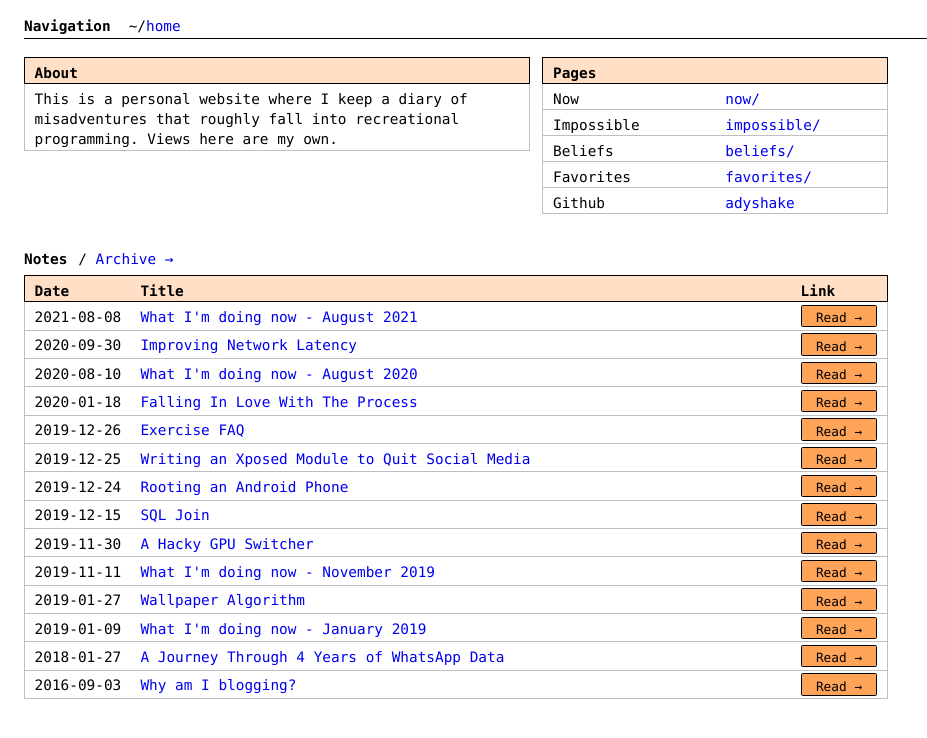
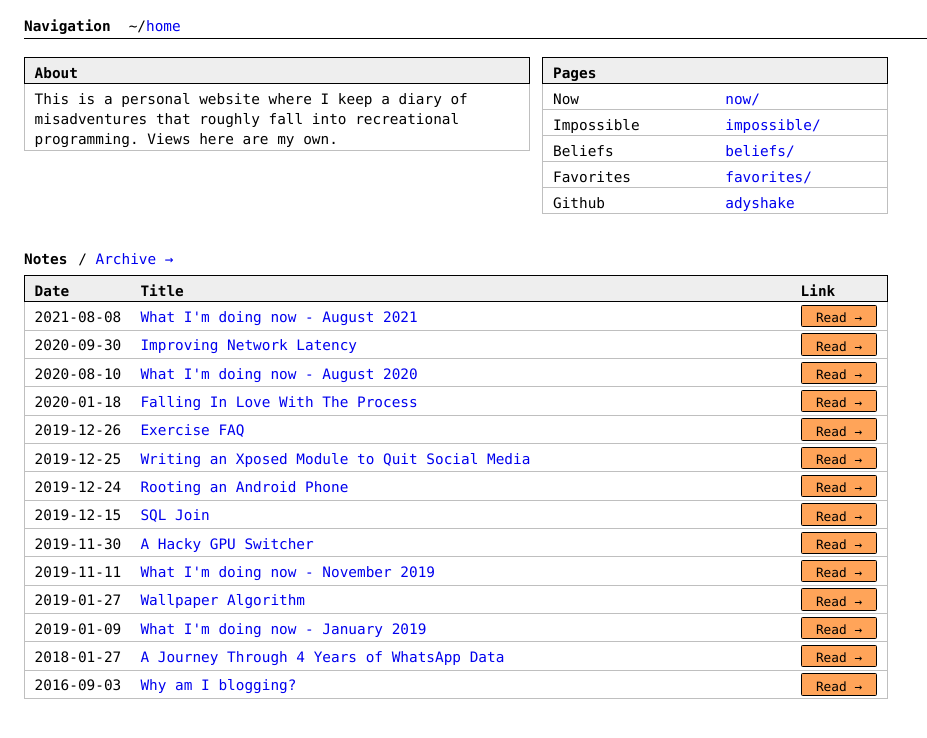
Before and after one commit to adyshake/adyshake.github.io, an Eleventy site: page src/index.njk in a window 1280 px wide. Shown: the whole page, without its empty margins (0-927 px from the left). Built offline with nearby package versions, Linux system fonts and the light colour scheme; Eleventy itself is replaced by a stand-in of ours; files that its build step writes are made by us from their sources.

Commit message:
Restore gray table header backgrounds.

```diff
--- a/assets/site.css
+++ b/assets/site.css
@@ -214,7 +214,7 @@ table {
 }
 
 thead {
-  background: rgba(255, 164, 89, 0.35);
+  background: #eee;
   border: 1px solid #000;
 }
 
```
